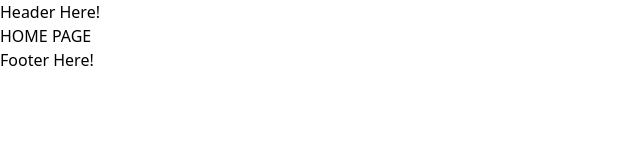
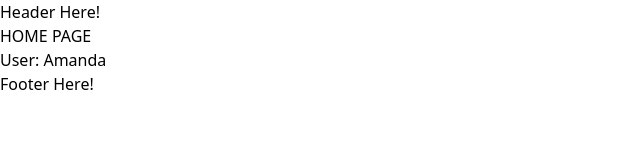
Before and after one commit to tcc-docker/front_end, a Nuxt app: page / in a window 1280 px wide. Shown: the top 160 px of the page, without its empty margins (0-640 px from the left). Built offline with nearby package versions, Linux system fonts and the light colour scheme.

Commit message:
pinia config module

```diff
--- a/nuxt.config.ts
+++ b/nuxt.config.ts
@@ -56,6 +56,7 @@ export default defineNuxtConfig({
   modules: [
     '@nuxtjs/google-fonts',
     '@nuxtjs/tailwindcss',
+    '@pinia/nuxt'
   ],
 
   // GOOGLE FONTS
--- a/pages/index.vue
+++ b/pages/index.vue
@@ -1,5 +1,19 @@
+<script setup lang="ts">
+import { storeToRefs } from 'pinia'
+import { useExampleStore } from '@/stores/example'
+
+// access the `store` variable anywhere in the component ✨
+const store = useExampleStore()
+
+// Usando o estado da loja sem chamar ação
+const { name, age, status, attributes } = storeToRefs(store)
+// const { action } = store
+</script>
+
 <template>
   <div>
     HOME PAGE
+    <!-- Access the state directly from the store -->
+    <div>User: {{ store.name }}</div>
   </div>
 </template>
--- /dev/null
+++ b/stores/example.ts
@@ -0,0 +1,37 @@
+// stores/counter.js
+import { defineStore } from 'pinia'
+
+// TYPESCRIPT
+export const useExampleStore = defineStore('example', {
+  state: () => ( {
+      // for initially empty lists
+      userExample: [] as UserInfo[],
+      name: 'Amanda',
+      age: 23,
+      status: true,
+      attributes: [ 'longHair', 'customSocks' ]
+    }
+  ),
+
+  // Like computed
+  getters: {
+    // Options
+  },
+
+  // Like methods
+  actions: {
+    // Options
+  },
+})
+
+interface UserInfo {
+  name: string
+  age: number
+  status: boolean
+  attributes: []
+}
+
+// persist the whole state to the local storage whenever it changes
+// localStorage.setItem('cart', JSON.stringify(state))
+
+// SSR Precisa de hydrate()
```
Also changed, not shown: package.json (+7 -1 lines), 1 other file (tests, documents, lock files or other folders).
